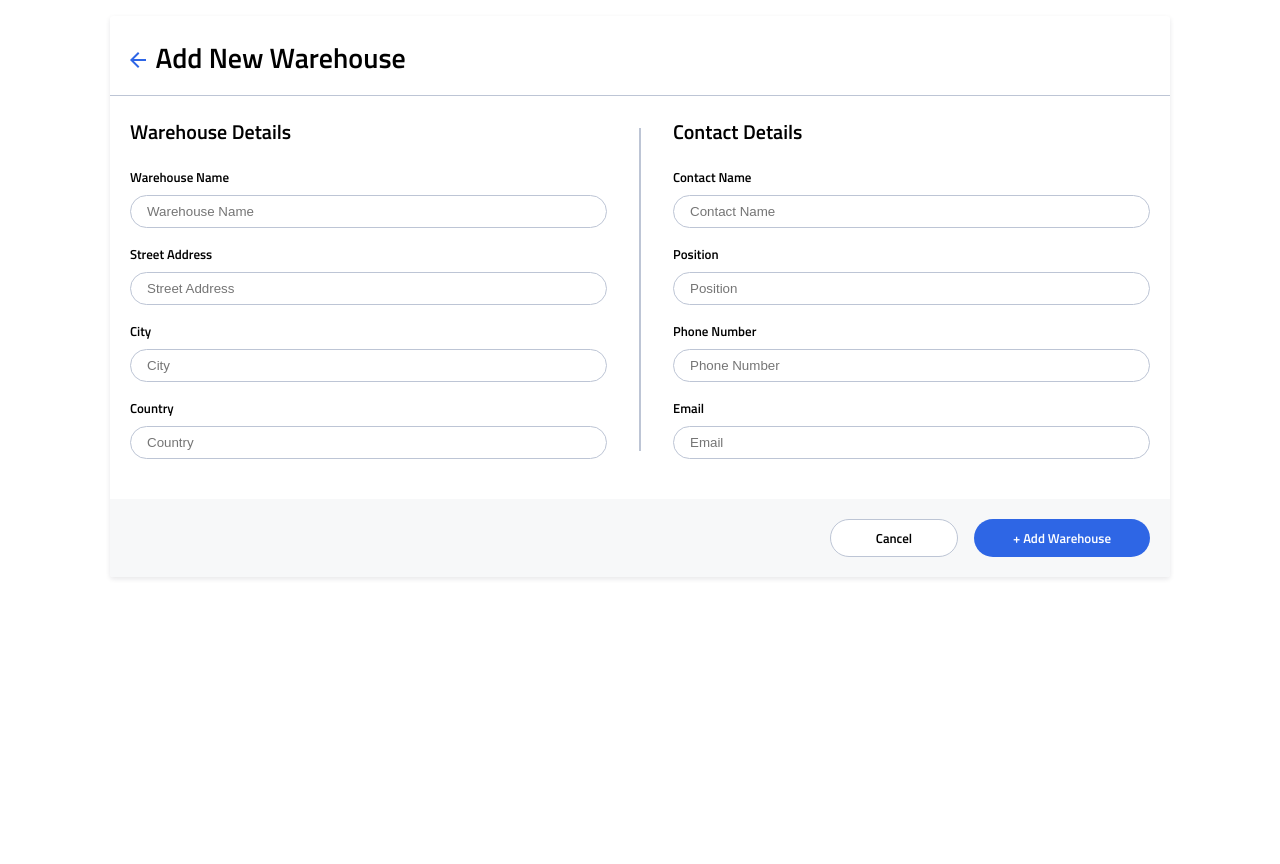
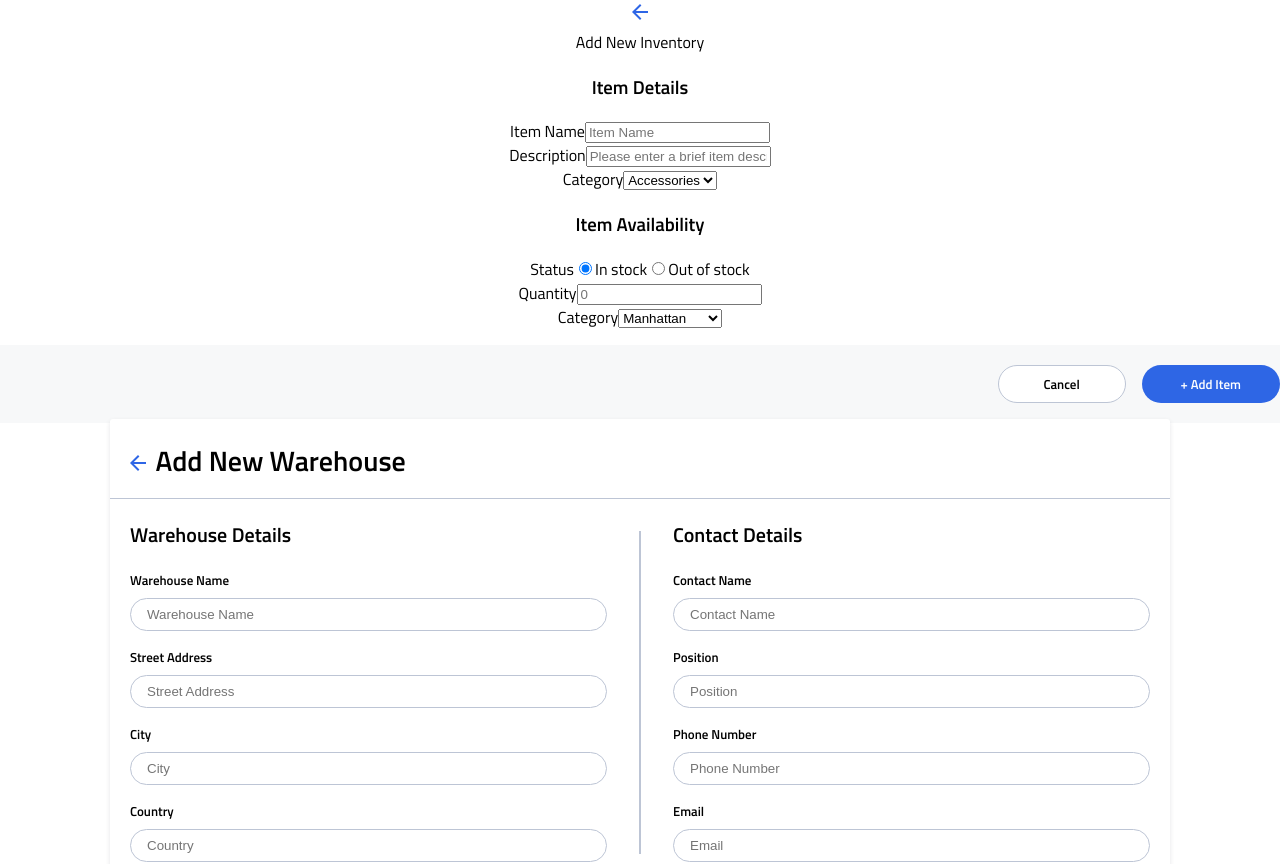
Before and after one commit to mainanchung/instock-client, a React (Create React App) app: page /InventoryFormPage in a window 1280 px wide. Shown: the top 864 px of the page. Before the commit the page ends 800 px from the top, so only its background shows below. Built offline with nearby package versions, Linux system fonts and the light colour scheme.

Commit message:
some changes on functionality concerning the inventoryFormPage

```diff
--- a/src/App.js
+++ b/src/App.js
@@ -6,6 +6,7 @@ import { WarehousePage } from './Pages/WarehousePage/WarehousePage';
 import WarehousesPage from './Pages/WarehousesPage/WarehousesPage';
 import InventoriesPage  from './Pages/InventoriesPage/InventoriesPage';
 import InventoryItemPage from './Pages/InventoryItemPage/InventoryItemPage';
+import InventoryFormPage from './Pages/InventoryFormPage/InventoryFormPage';
 import { DeleteModal } from './components/DeleteModal/DeleteModal';
 
 
@@ -25,6 +26,10 @@ function App() {
             element = {<InventoryItemPage/>}
           />
           <Route
+            path= '/InventoryFormPage'
+            element = {<InventoryFormPage />}
+          />
+          <Route
             path = '/warehouses'
             element = {<WarehousesPage/>}
           />
--- a/src/Pages/InventoriesPage/InventoriesPage.js
+++ b/src/Pages/InventoriesPage/InventoriesPage.js
@@ -17,7 +17,9 @@ const InventoriesPage = () => {
                     <h1 className='inventory__title'>Inventory</h1>
                         <div className='inventory__function'>
                             <input className='inventory__function--search' type="search" id="search" name="search" placeholder='Search...'/>
-                            <button  className='inventory__function--btn'>+ Add New Item</button>
+                            <NavLink to ='/InventoryFormPage'>
+                                <button  className='inventory__function--btn'>+ Add New Item</button>
+                            </NavLink>
                         </div>
                 </div>
 
--- a/src/Pages/InventoryFormPage/InventoryFormPage.js
+++ b/src/Pages/InventoryFormPage/InventoryFormPage.js
@@ -1,14 +1,137 @@
 import { NavLink } from 'react-router-dom';
+import { useParams } from 'react-router-dom';
+import { useNavigate } from 'react-router-dom';
+import { useRef } from 'react';
+import {useState} from 'react';
+// import { useEffect} from 'react';
 import "./InventoryFormPage.scss";
+import ArrowBack from '../../Assets/Icons/arrow_back-24px.svg';
+import axios from 'axios';
 
 const InventoryFormPage = () => {
+
+    const [form, setForm] = useState([]);
+    const item_name = useRef();
+    const description = useRef();
+    const status = useRef();
+    const quantity = useRef();
+    const warehouse = useRef();
+
+    //useParams
+
+    const navigate = useNavigate();
+
+    const createInventoryItem = (e) => {
+        e.preventDefault();
+        // console.log(itemName)
+        // console.log(description.current.value)
+        // console.log(status.current.value)
+        // console.log(quantity.current.value)
+        // console.log(warehouse.current.value)
+        let newInventoryItem = {
+            //set uuid
+            // warehouse_id: uuid(),
+            item_name: item_name.current.value,
+            description: description.current.value,
+            status: status.current.value,
+            quantity: quantity.current.value,
+            warehouse: warehouse.current.value
+        }
+        console.log(newInventoryItem);
+        axios.post('http://localhost:8080/inventory', newInventoryItem).then ((res) =>{
+            console.log(res.data)
+            setForm([...form, res.data]);
+            }).catch((error) => {
+            console.log(error);
+        })
+
+        item_name.current.value = '';
+        description.current.value = '';
+        status.current.value = '';
+        quantity.current.value = '';
+        warehouse.current.value = '';
+
+    }
+
+    // useEffect(() => {
+    //     createInventoryItem();
+    //  }, [id])
+
 
 
 
     return (
 
-        <div>
+        <div className = "inventory-app">
+            <form onSubmit={ (createInventoryItem)} className = "inventory-app__form">
+                <img className="inventory-app__heading-img" src={ArrowBack}
+                alt="arrow-back" />
+                <div className="inventory-app__header">
+                Add New Inventory</div>
+                <div className ="inventory-app__content-container">
+                    <section className="inventory-app__content">
+                        <h3 className="inventory-app__subheading">
+                        Item Details</h3>
+                        <div className = "inventory-app__form-list">
+                            <div className="inventory-app__form-item">
+                                {/*  */}
+                                <label className="inventory-app__label" htmlFor="">Item Name</label>
+                                <input className="inventory-app__input" ref={item_name}  type="text" placeholder="Item Name"/>
+                            </div>
+                            <div className="inventory-app__form-item">
+                                <label className="inventory-app__label" htmlFor="">Description</label>
+                                <input className="inventory-app__input" ref={description} type="text"
+                                placeholder="Please enter a brief item description..."/>
+                            </div>
+                            <div className="inventory-app__form-item">
+                                    <label className="inventory-app__label" htmlFor="">Category</label>
+                                    <select name="category">
+                                        <option value="Accessories" selected>Accessories</option>
+                                        <option value="Apparel">Apparel</option>
+                                        <option value="Gear">Gear</option>
+                                        <option value="Electronics">Electronics</option>
+                                        <option value="Health">Health</option>
+                                    </select>
+                            </div>
+                        </div>
+                    </section>
 
+                    <section className = "inventory-app__content">
+                        <h3 className="inventory-app__subheading">
+                        Item Availability</h3>
+                        <div className=''>
+                        <label className="inventory-app__label" htmlFor="">Status</label>
+                            <input type="radio" name="stock" ref={status} value="In Stock" checked/>In stock
+                            <input type="radio" name="stock" ref={status} value="Out of stock" />Out of stock
+                        </div>
+                        <div className="inventory-app__form-item">
+                                <label className="inventory-app__label" htmlFor="">Quantity</label>
+                                <input className="inventory-app__input" ref={quantity} type="text" placeholder="0"/>
+                            </div>
+                        <div className=''></div>
+                            <div className="inventory-app__form-item">
+                                    <label className="inventory-app__label" htmlFor="">Category</label>
+                                    <select name="category" ref={warehouse}>
+                                        <option value="Manhattan" selected>Manhattan</option>
+                                        <option value="Washington">Washington</option>
+                                        <option value="Jersey">Jersey</option>
+                                        <option value="San Fran">San Fran</option>
+                                        <option value="Santa Monica">Santa Monica</option>
+                                        <option value="Seattle">Seattle</option>
+                                        <option value="Miami">Miami</option>
+                                    </select>
+                            </div>
+
+
+
+                    </section>
+
+                    <div className="add-warehouse__btn-container">
+                        <button className="add-warehouse__btn add-warehouse__cancel">Cancel</button>
+                        <button className="add-warehouse__btn add-warehouse__add">+ Add Item</button>
+                    </div>
+                </div>
+            </form>
         </div>
 
     )
--- a/src/components/AddWarehouse/AddWarehouse.js
+++ b/src/components/AddWarehouse/AddWarehouse.js
@@ -61,6 +61,7 @@ const AddWarehouse = () => {
                         </div>
                     </div>
                     <hr className="add-warehouse__hr"/>
+                    {/*  */}
                     <div className="add-warehouse__content">
                         <h3 className="add-warehouse__subheading">Contact Details</h3>
                         <div className="add-warehouse__item">
@@ -83,6 +84,7 @@ const AddWarehouse = () => {
                         </div>
                     </div>
                 </div>
+                {/*  */}
                     <div className="add-warehouse__btn-container">
                         <button className="add-warehouse__btn add-warehouse__cancel">Cancel</button>
                         <button className="add-warehouse__btn add-warehouse__add">+ Add Warehouse</button>
```
